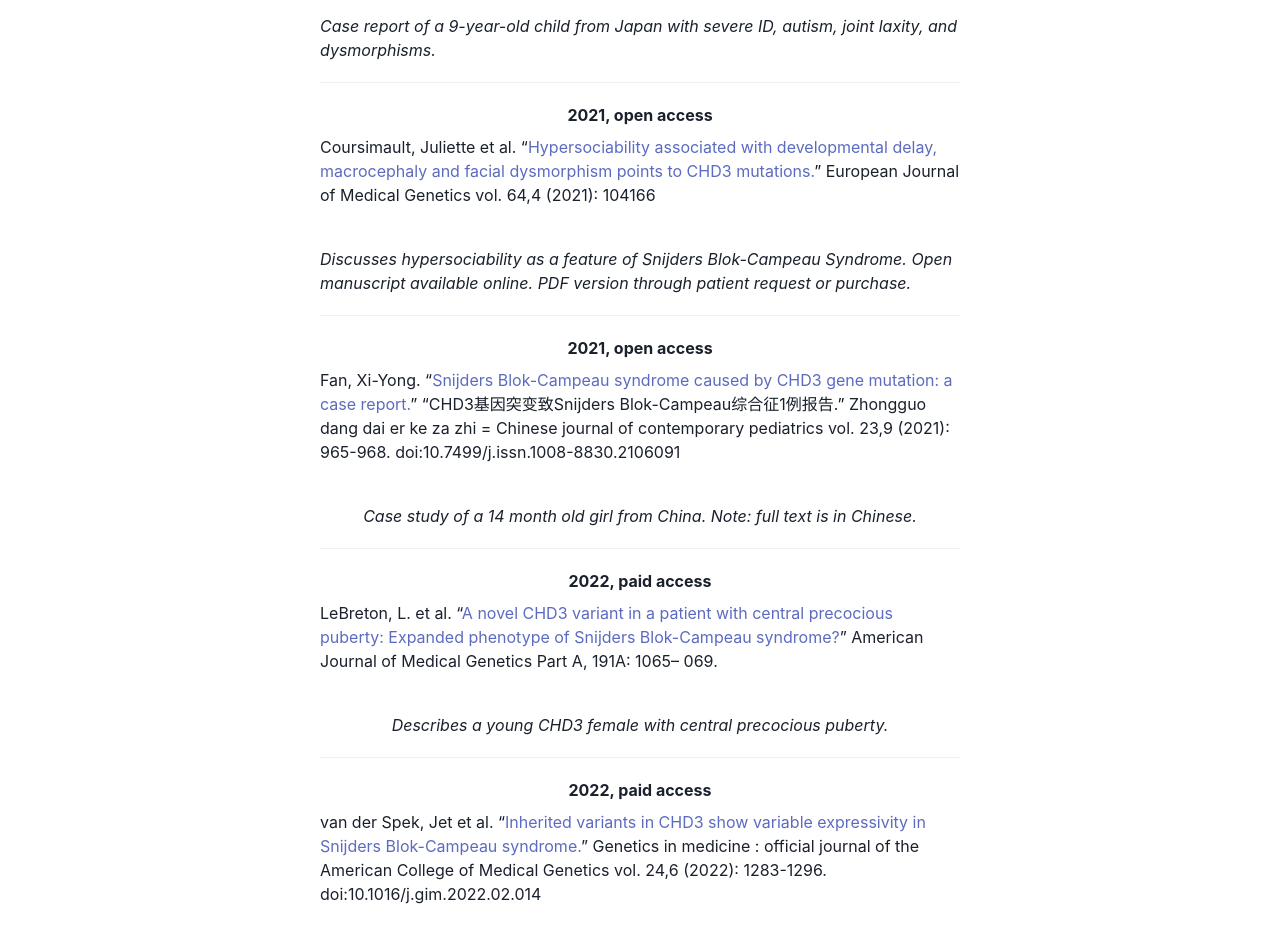
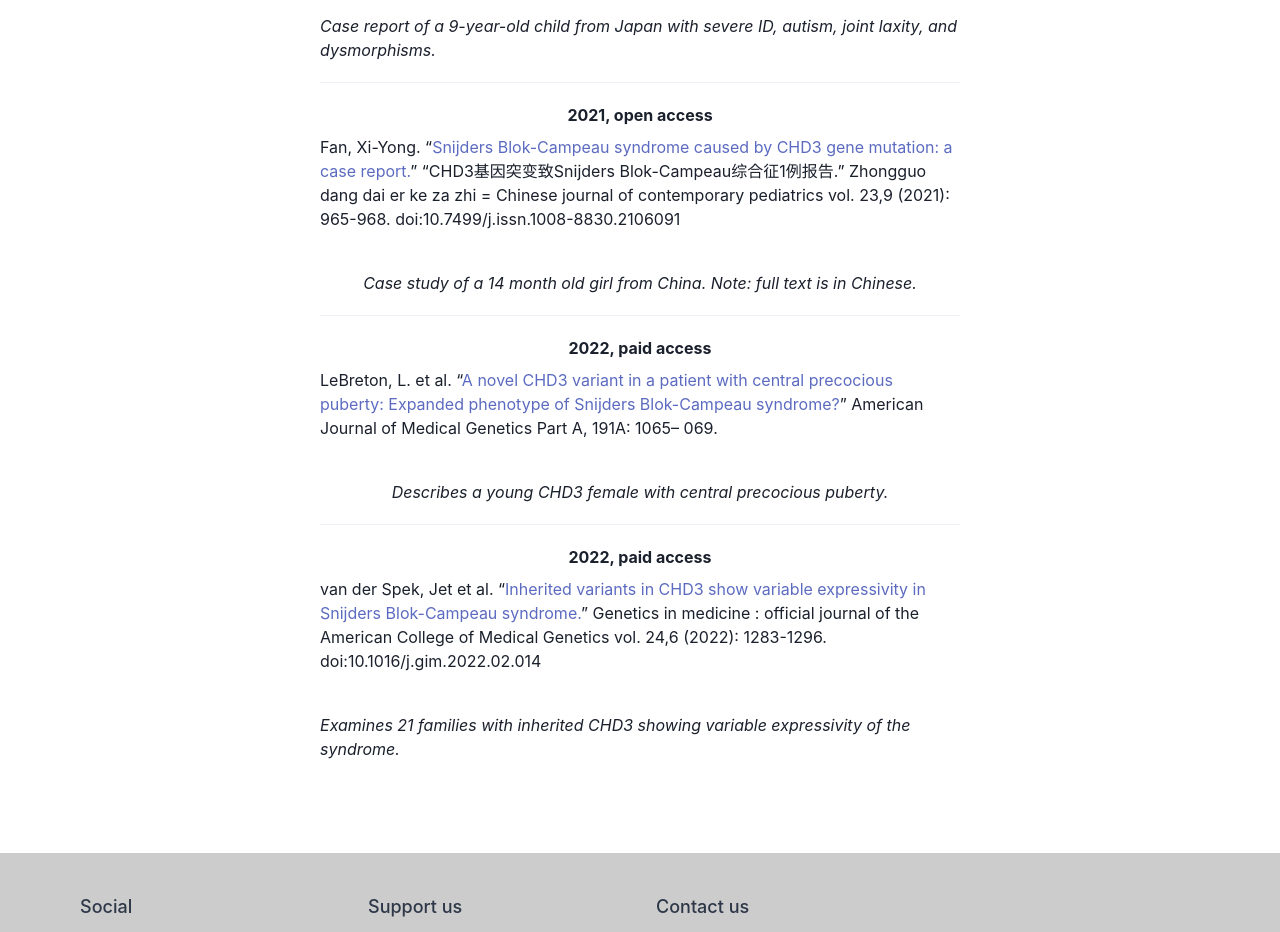
Before and after one commit to grothem/chd3-foundation-website, a Next.js app: page /research in a window 1280 px wide. Shown: the part 3460-4392 px from the top of the page. Built offline with nearby package versions, Linux system fonts and the light colour scheme.

Commit message:
fix: research articles

```diff
--- a/src/pages/research.tsx
+++ b/src/pages/research.tsx
@@ -198,7 +198,7 @@ export default function Research() {
             </Link>
           </ResearchPlublication>
           <Divider />
-          <ResearchPlublication
+          {/* <ResearchPlublication
             header="2021, open access"
             subText="Discusses hypersociability as a feature of Snijders Blok-Campeau Syndrome. Open manuscript available online. PDF version through patient request or purchase."
           >
@@ -214,7 +214,7 @@ export default function Research() {
             &rdquo; European Journal of Medical Genetics vol. 64,4 (2021):
             104166
           </ResearchPlublication>
-          <Divider />
+          <Divider /> */}
           <ResearchPlublication
             header="2021, open access"
             subText="Case study of a 14 month old girl from China. Note: full text is in Chinese."
```
